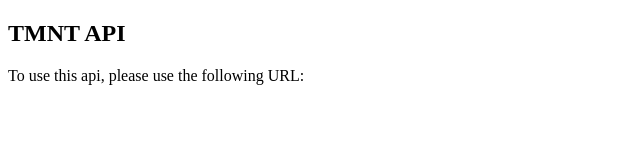
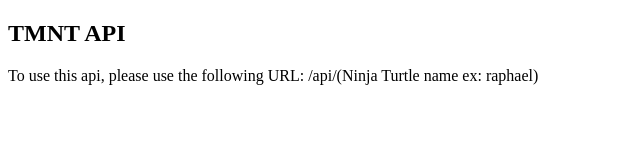
Before and after one commit to llRedXll/tmnt-api, a website: page index.html in a window 1280 px wide. Shown: the whole page, without its empty margins (0-640 px from the left). Drawn offline with Linux system fonts and the light colour scheme.

Commit message:
update url

```diff
--- a/index.html
+++ b/index.html
@@ -9,7 +9,7 @@
 <body>
     <section>
         <h1>TMNT API</h1>
-        <p>To use this api, please use the following URL: </p>
+        <p>To use this api, please use the following URL: /api/(Ninja Turtle name ex: raphael) </p>
     </section>
 </body>
 </html>
```
